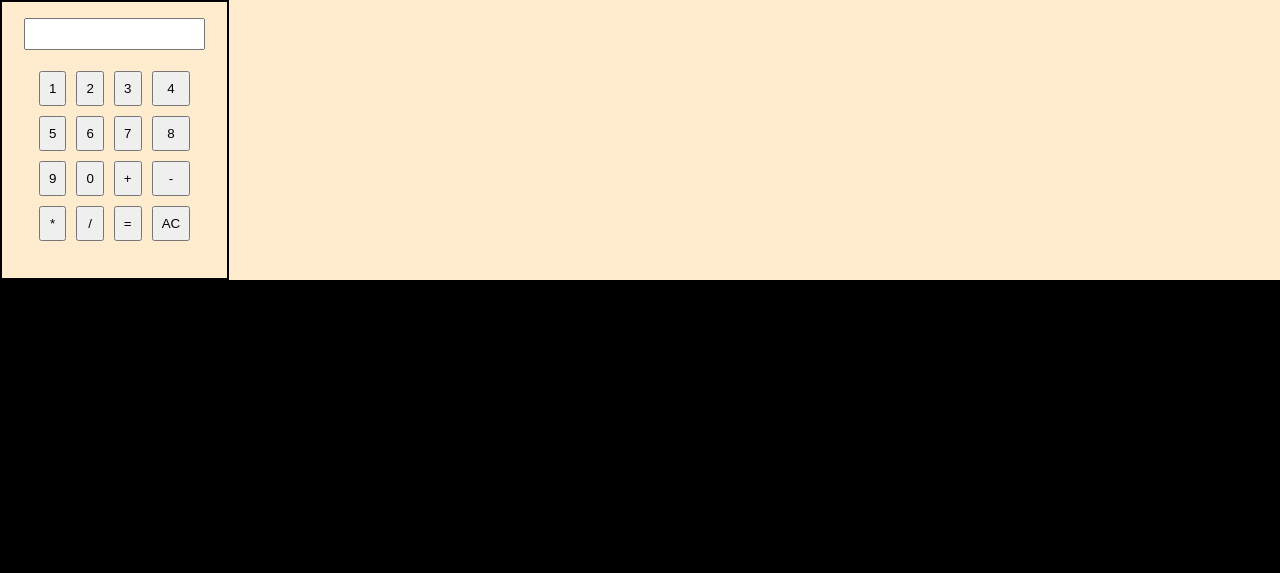
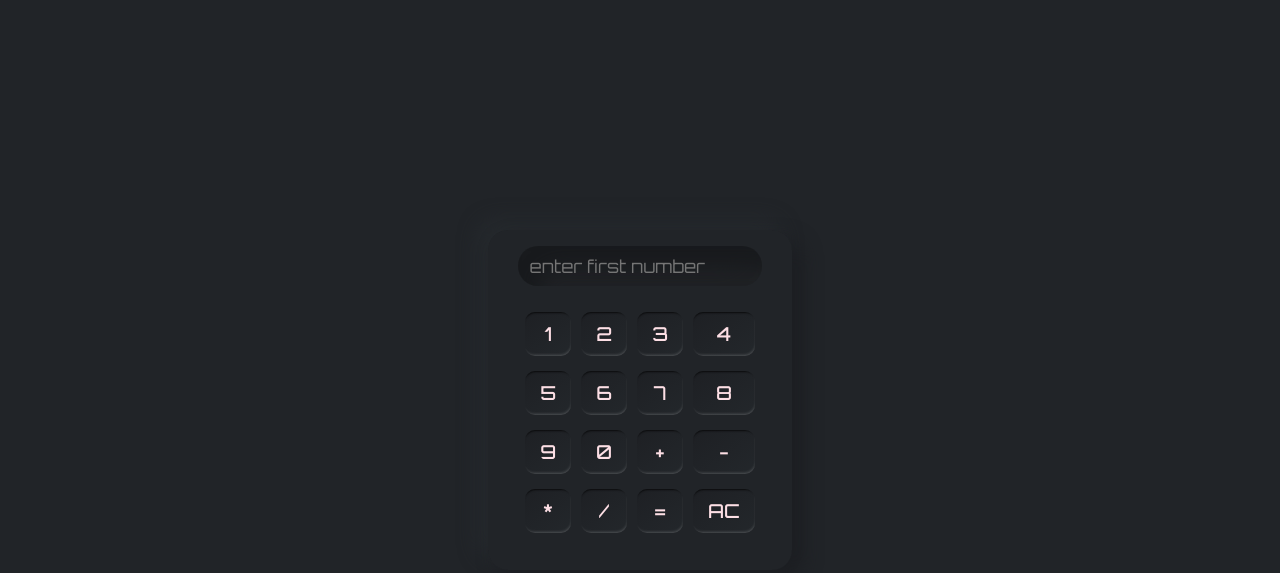
Before and after one commit to kratos-respawned/noobToPro3-JS-Calculator, a plain HTML site: page index.html in a window 1280 px wide. Drawn offline with Linux system fonts and the light colour scheme.

Commit message:
modified stylesheet (thanks to Anshika)

```diff
--- a/index.html
+++ b/index.html
@@ -12,7 +12,7 @@
         <div class="box">
         <div class="inputbox">
             <form>
-                <input type="number" id="inputb">
+                <input id="inputb" placeholder="&nbsp enter first number">
             </form>
         </div>
          <div class="btnbox">
--- a/script/script.js
+++ b/script/script.js
@@ -24,6 +24,7 @@ function symchange(){
         else {num1=inputb.value
         inputb.value="";
         sym= document.getElementById(this.id).innerText;
+        inputb.setAttribute('placeholder',"enter second number")
         action=true;}
     }
 }
--- a/style/style.css
+++ b/style/style.css
@@ -1,23 +1,26 @@
+@import url('https://fonts.googleapis.com/css2?family=Orbitron:wght@400;500;600;700;800;900&display=swap');
 *{
     margin: 0;
     padding: 0;
     box-sizing: border-box;
-}
-body{
-    width: 100%;
-    height: 100%;
-    background-color: black;
+    font-family: 'Orbitron', sans-serif;
 }
 .main{
-
-    background-color: blanchedalmond;
-
+    width: 100vw;
+    height: 100vh;
+    background-color: #212428;
+    display: grid;
+    place-items: center;
 }
 .box{
     width: max-content;
     padding: 1rem;
-    border: 2px solid black;
+    background-color: linear-gradient(145deg, #1e2024, #23272b);
+    box-shadow: 10px 10px 19px #1c1e22, -10px -10px 19px #262a2e;
     justify-content: center;
+    border-radius: 20px;
+    display: grid;
+    place-items: center;
 }
 .btnbox{
     width:fit-content;
@@ -26,15 +29,55 @@ body{
     grid-template-columns: auto auto auto auto;
 
 }
+input::-webkit-outer-spin-button,
+input::-webkit-inner-spin-button {
+  -webkit-appearance: none;
+  margin: 0;
+}
 .inputbox{
     display: grid;
     place-items: center;
+    background-color: linear-gradient(145deg, #1e2024, #23272b);
+    box-shadow: inset 21px 21px 19px #181a1d, inset -21px -21px 19px #202225;
+    border-radius: 20px;
+    width: 90%;
 }
 
 #inputb{
-   height: 2rem;
+   height: 2.5rem;
+   /* background-color: linear-gradient(145deg, #1e2024, #23272b);
+   box-shadow: inset 21px 21px 19px #181a1d, inset -21px -21px 19px #202225; */
+   border: none;
+   outline: none;
+   background-color: transparent;
+   width: 90%;
+   color: #919191;
+   font-size: 1.1rem;
+   line-height: 2.5rem;
 }
 .num,.sym{
     padding: 0.5rem;
     margin: 5px;
 }
+button.num, button.sym{
+    border-radius: 10px;
+    background: linear-gradient(145deg, #1e2024, #23272b);
+    color: #fddfe5;
+    padding:10px 15px;
+    margin-top: 10px;
+    outline: none;
+    border:none;
+    cursor: pointer;
+    transition: all 0.5s ease-in-out;
+    box-shadow: 1px 4px 2px -3px rgba(0, 0, 0, 0.7) inset, -1px -3px 3px -2px rgba(255, 255, 255, 0.2) inset;
+    font-size: 1.2rem;
+    font-weight: 500;
+}
+button.ac{
+    color: #FD4766;
+}
+button.num:hover, button.sym:hover{
+
+    box-shadow: inset 21px 21px 19px #181a1d, inset -21px -21px 19px #202225;
+    color: #FD4766;
+}
--- /dev/null
+++ b/style/style1.css
@@ -0,0 +1,40 @@
+*{
+    margin: 0;
+    padding: 0;
+    box-sizing: border-box;
+}
+body{
+    width: 100%;
+    height: 100%;
+    background-color: black;
+}
+.main{
+
+    background-color: blanchedalmond;
+
+}
+.box{
+    width: max-content;
+    padding: 1rem;
+    border: 2px solid black;
+    justify-content: center;
+}
+.btnbox{
+    width:fit-content;
+    padding: 1rem;
+    display:grid ;
+    grid-template-columns: auto auto auto auto;
+
+}
+.inputbox{
+    display: grid;
+    place-items: center;
+}
+
+#inputb{
+   height: 2rem;
+}
+.num,.sym{
+    padding: 0.5rem;
+    margin: 5px;
+}
```
